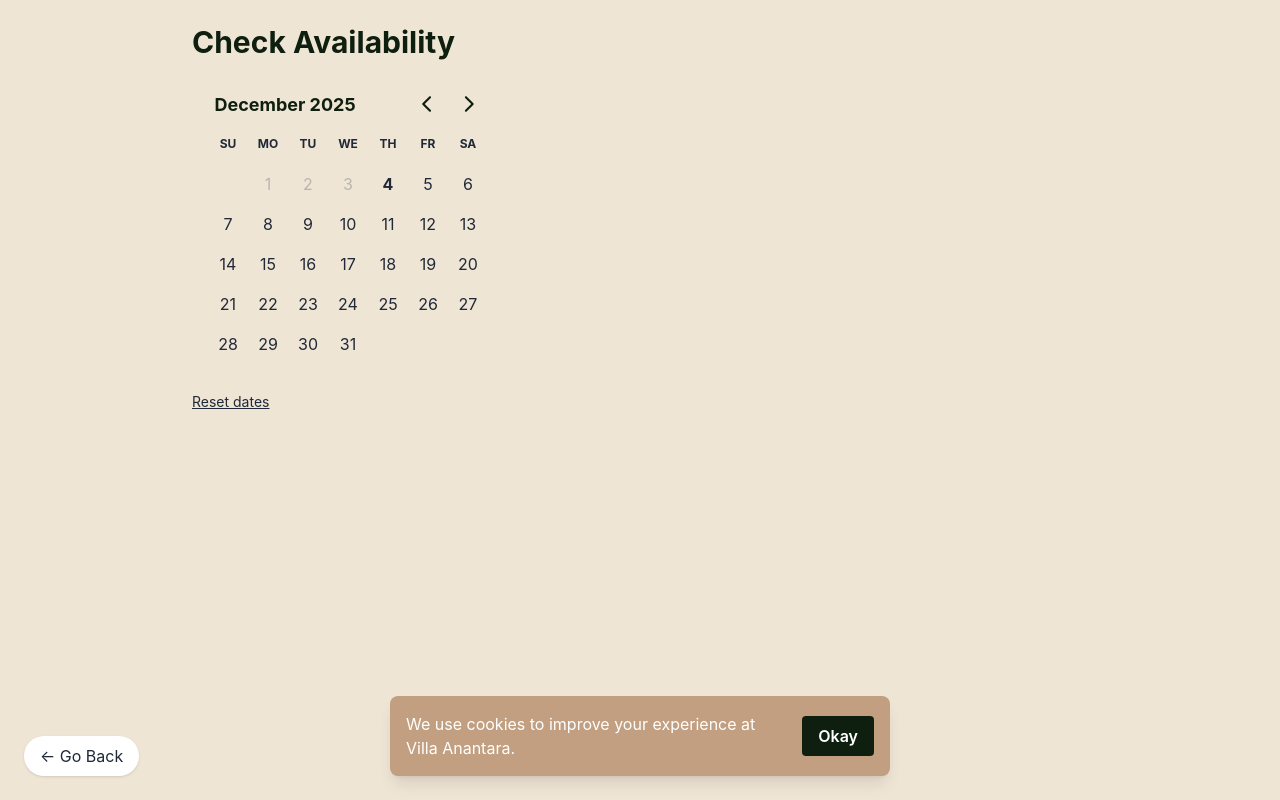
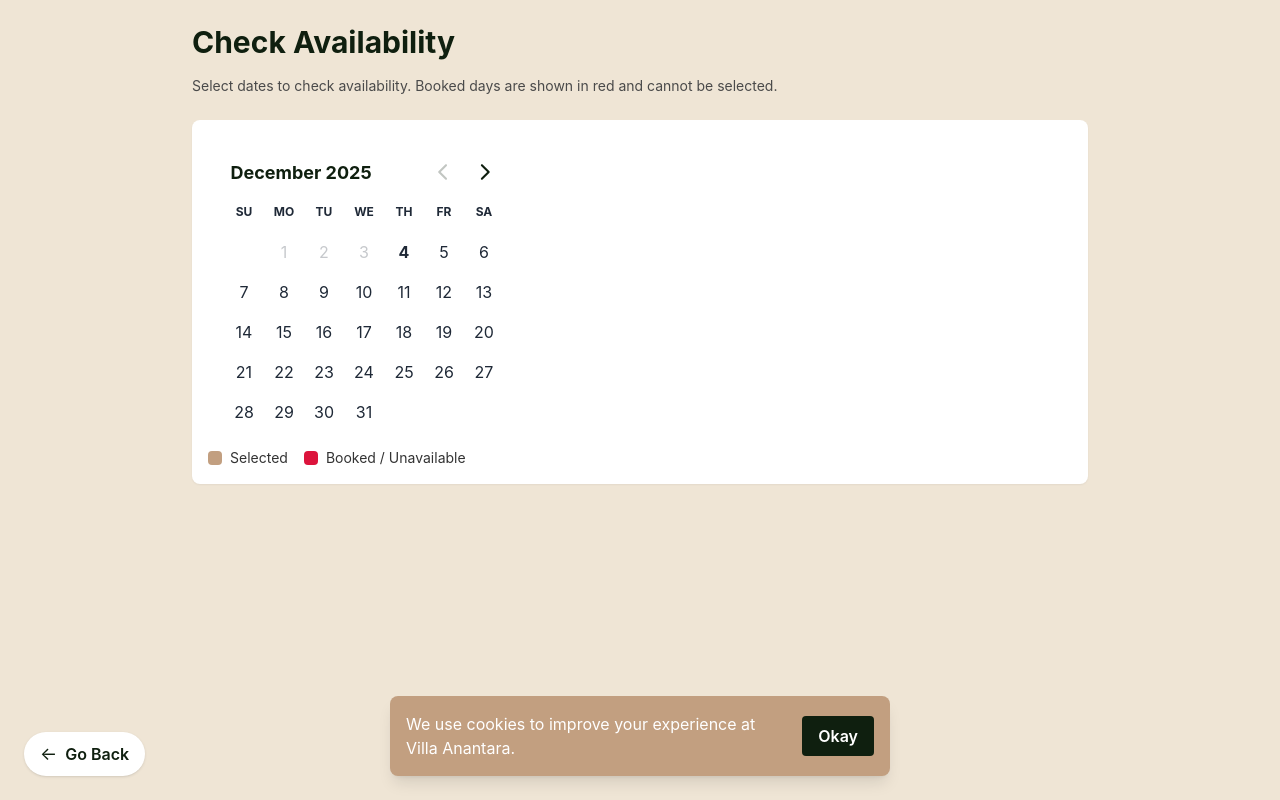
Before and after one commit to intelligencefordm-glitch/villa-anantara-web, a Next.js app: page /check in a window 1280 px wide. Built offline with nearby package versions, Linux system fonts and the light colour scheme; no server answers; the database is empty.

Commit message:
Update page.tsx

```diff
--- a/app/check/page.tsx
+++ b/app/check/page.tsx
@@ -1,197 +1,428 @@
 "use client";
 
-import React, { useEffect, useRef, useState } from "react";
+import React, { useEffect, useMemo, useRef, useState } from "react";
 import { DayPicker, DateRange } from "react-day-picker";
 import "react-day-picker/dist/style.css";
-import { format } from "date-fns";
-import { useRouter } from "next/navigation";
+import {
+  addDays,
+  differenceInDays,
+  eachDayOfInterval,
+  format,
+  parseISO,
+} from "date-fns";
+
+type Inquiry = {
+  id: number;
+  name?: string;
+  phone?: string;
+  email?: string;
+  guests?: number;
+  occassion?: string;
+  check_in?: string; // "yyyy-mm-dd"
+  check_out?: string;
+  nights?: number;
+  payment_status?: string;
+};
 
 export default function CheckAvailabilityPage() {
-  const mocha = "#C29F80";
-  const router = useRouter();
+  const MOCHA = "#C29F80";
+  const DARK = "#0F1F0F";
 
-  const today = new Date();
+  // DateRange state (DayPicker v8)
+  const [range, setRange] = useState<DateRange | undefined>(undefined);
 
-  const [range, setRange] = useState<DateRange | undefined>();
+  // form fields
   const [name, setName] = useState("");
   const [phone, setPhone] = useState("");
   const [email, setEmail] = useState("");
-  const [guests, setGuests] = useState("0");
+  const [guests, setGuests] = useState<number | string>(2);
   const [occasion, setOccasion] = useState("Stay");
 
+  // bookings + disabled days
+  const [bookings, setBookings] = useState<Inquiry[]>([]);
+  const [disabledDatesSet, setDisabledDatesSet] = useState<Set<string>>(new Set());
+  const [loadingBookings, setLoadingBookings] = useState(false);
+
+  // UI state
+  const [errorMsg, setErrorMsg] = useState<string | null>(null);
+  const [saving, setSaving] = useState(false);
+  const [successMsg, setSuccessMsg] = useState<string | null>(null);
+
+  // form scroll
   const formRef = useRef<HTMLDivElement | null>(null);
 
-  // Auto-scroll to form when dates selected
+  const today = new Date();
+  today.setHours(0, 0, 0, 0);
+
+  // Lock previous months by setting fromDate to today (prevents navigating earlier months)
+  const fromDate = today;
+
+  // Fetch bookings on mount
   useEffect(() => {
-    if (range?.from && range?.to) {
-      formRef.current?.scrollIntoView({ behavior: "smooth" });
+    const load = async () => {
+      setLoadingBookings(true);
+      try {
+        const res = await fetch("/api/inquiries/list");
+        const json = await res.json();
+        const arr: Inquiry[] = json.inquiries || [];
+        setBookings(arr);
+
+        // Build set of disabled dates (all dates in each booked interval)
+        const set = new Set<string>();
+        arr.forEach((inq) => {
+          try {
+            if (inq.check_in && inq.check_out) {
+              const start = parseISO(inq.check_in);
+              const end = parseISO(inq.check_out);
+              // treat booking as nights [check_in .. check_out-1] — ensure check_out day itself is not bookable as arrival
+              const days = eachDayOfInterval({ start, end: addDays(end, -1) });
+              days.forEach((d) => set.add(format(d, "yyyy-MM-dd")));
             }
-  }, [range]);
-
-  const nights =
-    range?.from && range?.to
-      ? Math.ceil(
-          (range.to.getTime() - range.from.getTime()) / (1000 * 60 * 60 * 24)
-        )
-      : 0;
-
-  // Prevent selecting same-day in/out
-  const handleSelect = (selected: DateRange | undefined) => {
-    if (selected?.from && selected?.to) {
-      if (format(selected.from, "yyyy-MM-dd") === format(selected.to, "yyyy-MM-dd")) {
-        return; // ignore invalid selection
+          } catch (e) {
+            // ignore parse errors
+            console.warn("Error parsing booking dates", e);
           }
+        });
+        setDisabledDatesSet(set);
+      } catch (err) {
+        console.error("Failed to load bookings", err);
+      } finally {
+        setLoadingBookings(false);
       }
-    setRange(selected);
     };
 
-  // Reset calendar + form
-  const resetAll = () => {
-    setRange(undefined);
-    setName("");
-    setPhone("");
-    setEmail("");
-    setGuests("0");
-    setOccasion("Stay");
+    load();
+  }, []);
+
+  // derived: convenience boolean whether selection intersects disabled set
+  const selectionIntersectsDisabled = (sel: DateRange | undefined) => {
+    if (!sel || !sel.from || !sel.to) return false;
+    const days = eachDayOfInterval({ start: sel.from, end: addDays(sel.to, -1) }); // nights interval
+    for (const d of days) {
+      const key = format(d, "yyyy-MM-dd");
+      if (disabledDatesSet.has(key)) return true;
+    }
+    return false;
   };
 
-  // Send WhatsApp
-  const submitWhatsApp = () => {
-    if (!name || !phone || !range?.from || !range?.to) return alert("Please fill all required fields.");
-
-    const msg = encodeURIComponent(
-      `New Inquiry:\n\nName: ${name}\nPhone: ${phone}\nEmail: ${email}\nGuests: ${guests}\nOccasion: ${occasion}\n\nCheck-in: ${format(
-        range.from,
-        "dd MMM yyyy"
-      )}\nCheck-out: ${format(range.to, "dd MMM yyyy")}\nNights: ${nights}`
-    );
-
-    window.open(`https://wa.me/918889777288?text=${msg}`, "_blank");
+  // normalize selected range: prevent same-day checkin/out; ensure from < to
+  const normalizeSelectedRange = (sel: DateRange | undefined): DateRange | undefined => {
+    if (!sel) return undefined;
+    if (!sel.from) return sel;
+    if (!sel.to) {
+      // user selected only checkin; keep
+      return sel;
+    }
+    // if to <= from, force to = from + 1
+    const diff = differenceInDays(sel.to, sel.from);
+    if (diff < 1) {
+      const correctedTo = addDays(sel.from, 1);
+      return { from: sel.from, to: correctedTo };
+    }
+    return sel;
   };
 
+  // DayPicker onSelect handler — unselectable dates enforced by disabled prop, but also check full-range overlap.
+  const handleSelect = (val: DateRange | undefined) => {
+    setErrorMsg(null);
+    setSuccessMsg(null);
+
+    const normalized = normalizeSelectedRange(val);
+
+    // If normalized has both from & to, ensure it does NOT intersect disabled dates
+    if (selectionIntersectsDisabled(normalized)) {
+      // A) per your choice, make booked dates unselectable — here we still double-check and show message
+      setErrorMsg("Sorry — the selected dates are not available.");
+      // do NOT set the range (so user's previous selection remains or clear)
+      return;
+    }
+
+    // otherwise set range
+    setRange(normalized);
+
+    // auto open form when both dates chosen
+    if (normalized && normalized.from && normalized.to) {
+      setTimeout(() => formRef.current?.scrollIntoView({ behavior: "smooth" }), 200);
+    }
+  };
+
+  // Build DayPicker disabled prop: combine before: today and specific dates from disabledDatesSet
+  // DayPicker accepts function (date) => boolean
+  const disabledPicker = (date: Date) => {
+    const key = format(date, "yyyy-MM-dd");
+    // disable past
+    if (date < today) return true;
+    // disable dates in booked set
+    if (disabledDatesSet.has(key)) return true;
+    return false;
+  };
+
+  // Convert disabledDatesSet to a small sample for modifiers (so we can style booked dates red)
+  const bookedModifiers = useMemo(() => {
+    // produce array of Date objects (a sample; DayPicker accepts modifiers as Date[])
+    const arr: Date[] = [];
+    disabledDatesSet.forEach((s) => {
+      try {
+        arr.push(parseISO(s));
+      } catch (e) {}
+    });
+    return { booked: arr };
+  }, [disabledDatesSet]);
+
+  // Submit handler: save inquiry to server FIRST, then open WhatsApp
+  const handleSubmit = async () => {
+    setErrorMsg(null);
+    setSuccessMsg(null);
+
+    if (!range || !range.from || !range.to) {
+      setErrorMsg("Please select check-in and check-out dates.");
+      return;
+    }
+    if (!name.trim()) {
+      setErrorMsg("Please enter your full name.");
+      return;
+    }
+    if (!phone.trim()) {
+      setErrorMsg("Please enter your phone number.");
+      return;
+    }
+
+    // final overlap check before saving (race condition protection)
+    if (selectionIntersectsDisabled(range)) {
+      setErrorMsg("Sorry — the selected dates are no longer available.");
+      return;
+    }
+
+    const payload = {
+      name,
+      phone,
+      email,
+      guests: typeof guests === "string" ? Number(guests) : guests,
+      occasion,
+      check_in: format(range.from, "yyyy-MM-dd"),
+      check_out: format(range.to, "yyyy-MM-dd"),
+      nights: differenceInDays(range.to, range.from),
+    };
+
+    try {
+      setSaving(true);
+      const res = await fetch("/api/inquiries/add", {
+        method: "POST",
+        headers: { "Content-Type": "application/json" },
+        body: JSON.stringify(payload),
+      });
+      const json = await res.json();
+      if (!res.ok) {
+        throw new Error(json?.error || "Save failed");
+      }
+
+      // update local bookings/disables quickly to avoid duplicate selections
+      // add all days to disabled set
+      const start = parseISO(payload.check_in);
+      const end = parseISO(payload.check_out);
+      const days = eachDayOfInterval({ start, end: addDays(end, -1) });
+      const nextSet = new Set(disabledDatesSet);
+      days.forEach((d) => nextSet.add(format(d, "yyyy-MM-dd")));
+      setDisabledDatesSet(nextSet);
+
+      setSuccessMsg("Inquiry saved. Opening WhatsApp...");
+      // whatsapp message (nicely formatted)
+      const waMessage = `Hello 👋%0A%0AI'd like to inquire about booking *Villa Anantara*.%0A%0A` +
+        `*Name:* ${payload.name}%0A*Phone:* ${payload.phone}%0A*Email:* ${payload.email || "N/A"}%0A` +
+        `*Guests:* ${payload.guests}%0A*Occasion:* ${payload.occasion}%0A%0A` +
+        `*Check-in:* ${format(range.from, "dd MMM yyyy")}%0A*Check-out:* ${format(range.to, "dd MMM yyyy")}%0A*Nights:* ${payload.nights}%0A%0A` +
+        `Please confirm availability and payment instructions.`;
+
+      // small delay to show success message then open WA
+      setTimeout(() => {
+        window.open(`https://wa.me/918889777288?text=${waMessage}`, "_blank");
+      }, 650);
+    } catch (err: any) {
+      console.error("Save error", err);
+      setErrorMsg(err?.message || "Failed to save inquiry");
+    } finally {
+      setSaving(false);
+    }
+  };
+
+  // small helpers for UI
+  const nights =
+    range && range.from && range.to ? differenceInDays(range.to, range.from) : 0;
+
   return (
-    <main className="min-h-screen p-6 pb-20" style={{ backgroundColor: "#EFE5D5" }}>
+    <main className="min-h-screen p-6 pb-24" style={{ backgroundColor: "#EFE5D5" }}>
       <div className="max-w-4xl mx-auto">
-        {/* Title */}
-        <h1 className="text-3xl font-bold mb-6 text-[#0F1F0F]">Check Availability</h1>
 
-        {/* Calendar */}
+        {/* Header */}
+        <h1 className="text-3xl font-bold mb-4 text-[#0F1F0F]">Check Availability</h1>
+        <p className="text-sm text-[#4a4a4a] mb-6">Select dates to check availability. Booked days are shown in red and cannot be selected.</p>
+
+        {/* Calendar panel */}
+        <div className="rounded-lg shadow-sm bg-white p-4 mb-6" style={{ transition: "box-shadow .2s ease" }}>
+          {loadingBookings ? (
+            <div className="py-10 text-center text-gray-500">Loading availability…</div>
+          ) : (
             <DayPicker
               mode="range"
               selected={range}
               onSelect={handleSelect}
               numberOfMonths={1}
-          disabled={{ before: today }}
-          modifiers={{ selected: range }}
+              fromDate={fromDate} // prevents navigating to earlier months
+              disabled={disabledPicker}
+              modifiers={{ booked: bookedModifiers.booked }}
               modifiersStyles={{
+                booked: {
+                  backgroundColor: "crimson",
+                  color: "white",
+                },
                 selected: {
-              backgroundColor: mocha,
+                  backgroundColor: MOCHA,
                   color: "white",
-              borderRadius: "6px",
+                },
+                range_start: {
+                  backgroundColor: MOCHA,
+                  color: "white",
+                },
+                range_end: {
+                  backgroundColor: MOCHA,
+                  color: "white",
                 },
               }}
+              // visual easing
               styles={{
-            caption: { color: "#0F1F0F", fontWeight: "600" },
-            day: { borderRadius: "6px" },
+                caption: { color: DARK, fontWeight: 600, transition: "all .18s ease" },
+                day: { borderRadius: 8, transition: "transform .12s ease" },
               }}
+              // a small animation on hover via CSS class fallback (DayPicker doesn't support hover styles directly)
             />
+          )}
+          {/* Legend */}
+          <div className="flex items-center gap-4 mt-3">
+            <div className="flex items-center gap-2">
+              <span style={{ width: 14, height: 14, backgroundColor: MOCHA, display: "inline-block", borderRadius: 4 }} />
+              <span className="text-sm text-[#333]">Selected</span>
+            </div>
+            <div className="flex items-center gap-2">
+              <span style={{ width: 14, height: 14, backgroundColor: "crimson", display: "inline-block", borderRadius: 4 }} />
+              <span className="text-sm text-[#333]">Booked / Unavailable</span>
+            </div>
+          </div>
+        </div>
 
-        <button
-          className="mt-3 underline text-sm"
-          onClick={resetAll}
-        >
-          Reset dates
-        </button>
+        {/* Messages */}
+        {errorMsg && (
+          <div className="mb-4 p-3 rounded text-white" style={{ backgroundColor: "#cc4b4b" }}>
+            {errorMsg}
+          </div>
+        )}
+        {successMsg && (
+          <div className="mb-4 p-3 rounded text-white" style={{ backgroundColor: "#2f9d6f" }}>
+            {successMsg}
+          </div>
+        )}
 
-        {/* Guest Details Box */}
-        {range?.from && range?.to && (
-          <div
-            ref={formRef}
-            className="p-6 mt-8 rounded shadow-lg"
-            style={{ backgroundColor: mocha }}
-          >
-            <h2 className="text-xl font-semibold mb-4 text-white">Guest Details</h2>
+        {/* Guest details (shows only when both dates selected and valid) */}
+        {range && range.from && range.to && !selectionIntersectsDisabled(range) && (
+          <section ref={formRef} className="rounded-lg p-6" style={{ backgroundColor: MOCHA, transition: "transform .18s ease" }}>
+            <h2 className="text-xl font-semibold text-white mb-4">Guest Details</h2>
 
-            {/* Full Name */}
-            <label className="text-white text-sm">Full Name</label>
+            {/* Full name */}
+            <label className="block text-white text-sm font-medium mb-1">Full name</label>
             <input
-              className="w-full p-2 rounded mb-3"
-              placeholder="e.g. Rahul Sharma"
               value={name}
               onChange={(e) => setName(e.target.value)}
+              className="w-full p-3 rounded mb-3"
+              placeholder="e.g. Rahul Sharma"
             />
 
             {/* Phone */}
-            <label className="text-white text-sm">Phone (WhatsApp)</label>
+            <label className="block text-white text-sm font-medium mb-1">Phone (WhatsApp)</label>
             <input
-              className="w-full p-2 rounded mb-3"
-              placeholder="e.g. 9876543210"
               value={phone}
               onChange={(e) => setPhone(e.target.value)}
+              className="w-full p-3 rounded mb-3"
+              placeholder="+91 98765 43210"
             />
 
             {/* Email */}
-            <label className="text-white text-sm">Email (optional)</label>
+            <label className="block text-white text-sm font-medium mb-1">Email (optional)</label>
             <input
-              className="w-full p-2 rounded mb-3"
-              placeholder="you@example.com"
               value={email}
               onChange={(e) => setEmail(e.target.value)}
+              className="w-full p-3 rounded mb-3"
+              placeholder="you@example.com"
             />
 
             {/* Guests */}
-            <label className="text-white text-sm">Guests</label>
+            <label className="block text-white text-sm font-medium mb-1">Guests</label>
             <input
-              className="w-full p-2 rounded mb-3"
               value={guests}
-              onChange={(e) => setGuests(e.target.value)}
+              onChange={(e) => setGuests(e.target.value === "" ? "" : Number(e.target.value))}
+              className="w-full p-3 rounded mb-3"
+              type="number"
+              min={1}
+              placeholder="Number of guests"
             />
 
             {/* Occasion */}
-            <label className="text-white text-sm">Occasion</label>
-            <select
-              className="w-full p-2 rounded mb-3"
-              value={occasion}
-              onChange={(e) => setOccasion(e.target.value)}
-            >
-              <option>Stay</option>
-              <option>Other</option>
+            <label className="block text-white text-sm font-medium mb-1">Occasion</label>
+            <select value={occasion} onChange={(e) => setOccasion(e.target.value)} className="w-full p-3 rounded mb-4">
+              <option value="Stay">Stay</option>
+              <option value="Other">Other</option>
             </select>
 
-            {/* Dates Summary */}
-            <div className="text-white text-sm mt-3">
-              <p>Check-in: <b>{format(range.from, "dd MMM yyyy")}</b></p>
-              <p>Check-out: <b>{format(range.to, "dd MMM yyyy")}</b></p>
-              <p>Nights: <b>{nights}</b></p>
+            {/* Summary */}
+            <div className="text-white text-sm mb-4">
+              <div><strong>Check-in:</strong> {format(range.from, "dd MMM yyyy")}</div>
+              <div><strong>Check-out:</strong> {format(range.to, "dd MMM yyyy")}</div>
+              <div><strong>Nights:</strong> {nights}</div>
             </div>
 
-            {/* CTA */}
+            {/* Buttons */}
+            <div className="flex gap-3">
               <button
-              onClick={submitWhatsApp}
-              className="w-full mt-5 py-3 rounded text-white font-semibold"
-              style={{ backgroundColor: "#0F1F0F" }}
+                onClick={handleSubmit}
+                disabled={saving}
+                className="flex-1 py-3 rounded text-white font-semibold"
+                style={{ backgroundColor: DARK, transition: "transform .08s ease" }}
               >
-              Confirm & Send on WhatsApp
+                {saving ? "Saving..." : "Confirm & Send on WhatsApp"}
               </button>
 
-            {/* Reset Button */}
               <button
-              onClick={resetAll}
-              className="mt-3 px-4 py-2 border rounded text-white"
+                onClick={() => { resetSelection(); }}
+                className="px-4 py-3 rounded bg-white text-[#0F1F0F] font-semibold"
               >
-              Reset details
+                Reset
               </button>
             </div>
+          </section>
         )}
 
-        {/* Go Back */}
-        <button
-          onClick={() => router.back()}
-          className="fixed bottom-6 left-6 flex items-center gap-2 bg-white px-4 py-2 rounded-full shadow"
+        {/* If user selected an unavailable range, show instruction */}
+        {range && range.from && range.to && selectionIntersectsDisabled(range) && (
+          <div className="mt-6 p-4 rounded" style={{ backgroundColor: "#fee6e6", color: "#7a1c1c" }}>
+            <strong>Sorry — those dates are not available.</strong>
+            <div className="text-sm mt-2">Please choose different dates or contact us on WhatsApp for assistance.</div>
+          </div>
+        )}
+      </div>
+
+      {/* GO BACK */}
+      <a
+        href="/"
+        className="fixed bottom-6 left-6 flex items-center gap-2 bg-white text-[#0F1F0F] px-4 py-2 rounded-full shadow hover:scale-105 transition-transform"
       >
-          ← Go Back
-        </button>
-      </div>
+        <span className="text-lg">←</span>
+        <span className="font-semibold">Go Back</span>
+      </a>
     </main>
   );
+
+  // small helper to clear selection — kept as inner function to use closure
+  function resetSelection() {
+    setRange(undefined);
+    setErrorMsg(null);
+    setSuccessMsg(null);
   }
+}
```
Lines whose indentation alone changed are shown as unchanged.
